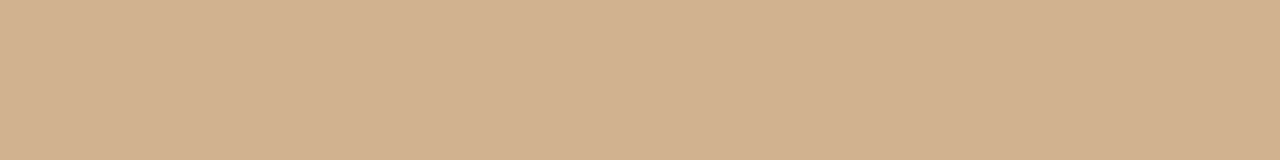
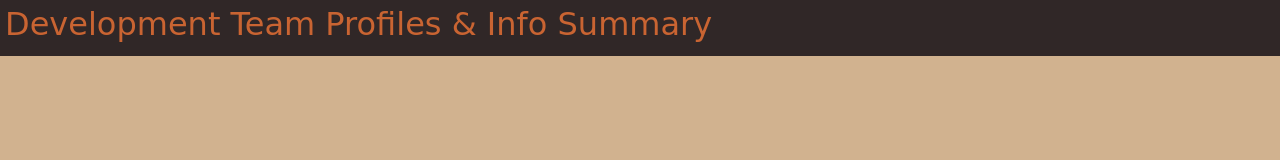
Before and after one commit to Bjavillo1059/Team-profile-generator, a website: page template-html/index.html in a window 1280 px wide. Drawn offline with nearby package versions, Linux system fonts and the light colour scheme; files that its build step writes are made by us from their sources.

Commit message:
added template html for use in js

```diff
--- a/Main.js
+++ b/Main.js
@@ -102,8 +102,8 @@ function buildHtml() {
 <body>
 
 </body>
-</html>`
-
+</html>
+`
 }
 
             // .then(function ({ memberRole, addNewMembers }) {
--- a/package.json
+++ b/package.json
@@ -25,5 +25,5 @@
     "url": "https://github.com/Bjavillo1059/Team-profile-generator/issues"
   },
   "homepage": "https://github.com/Bjavillo1059/Team-profile-generator#readme",
-  "description": ""
+  "description": "Team Profile Generator is a Node.js command-line application that takes in information about employees on a basic software development team and generates an HTML page that displays summaries for each member. Before you can run this application the User must perform a npm install, so that the User is able to require all of the applications required dependencies."
 }
--- a/template-html/index.html
+++ b/template-html/index.html
@@ -12,7 +12,9 @@
     <title>Team Profile Info</title>
 </head>
 <body>
-    <div class="jumbotron"></div>
+    <header class="jumbotron align-center">
+        <h2 class="profile-header">Development Team Profiles & Info Summary</h2>
+    </header>
 
 
 
```
Also changed, not shown: template-html/engineer.html (added, +5 -0 lines), template-html/intern.html (added), template-html/manager.html (added).
